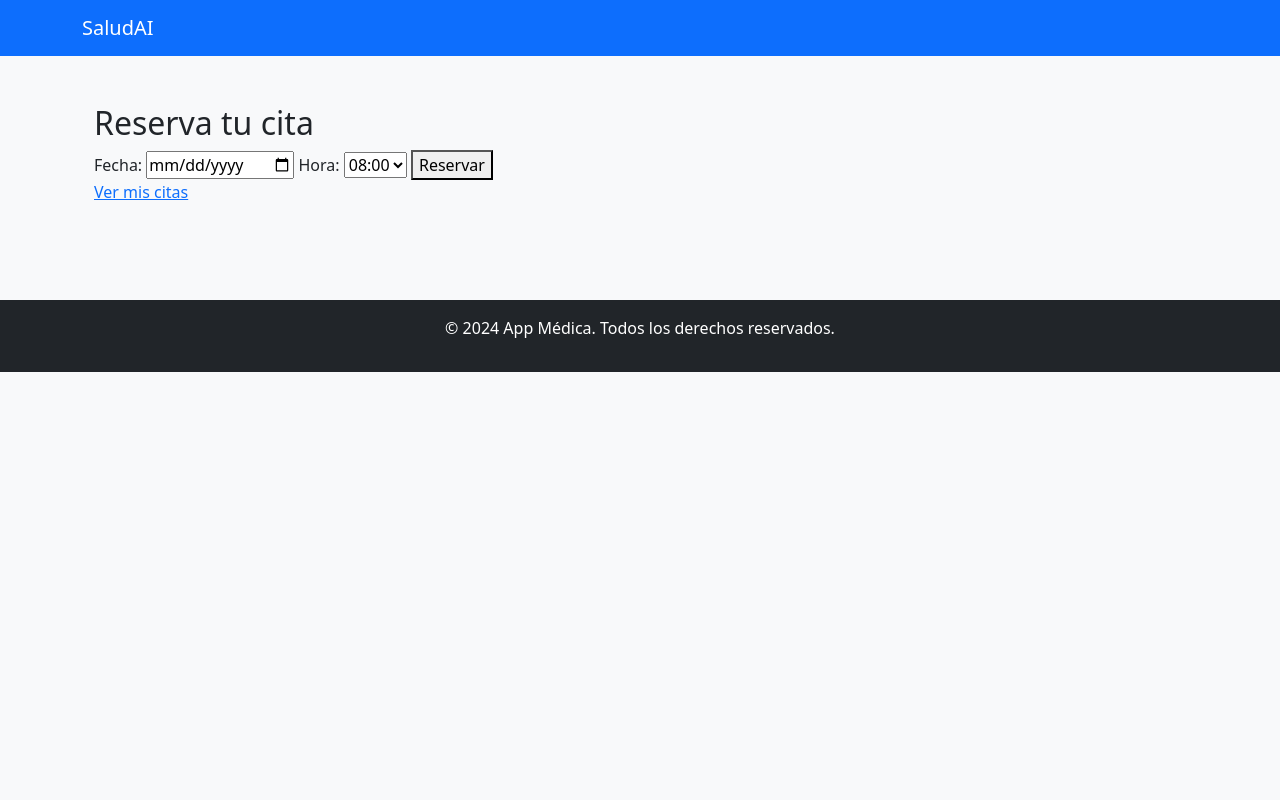
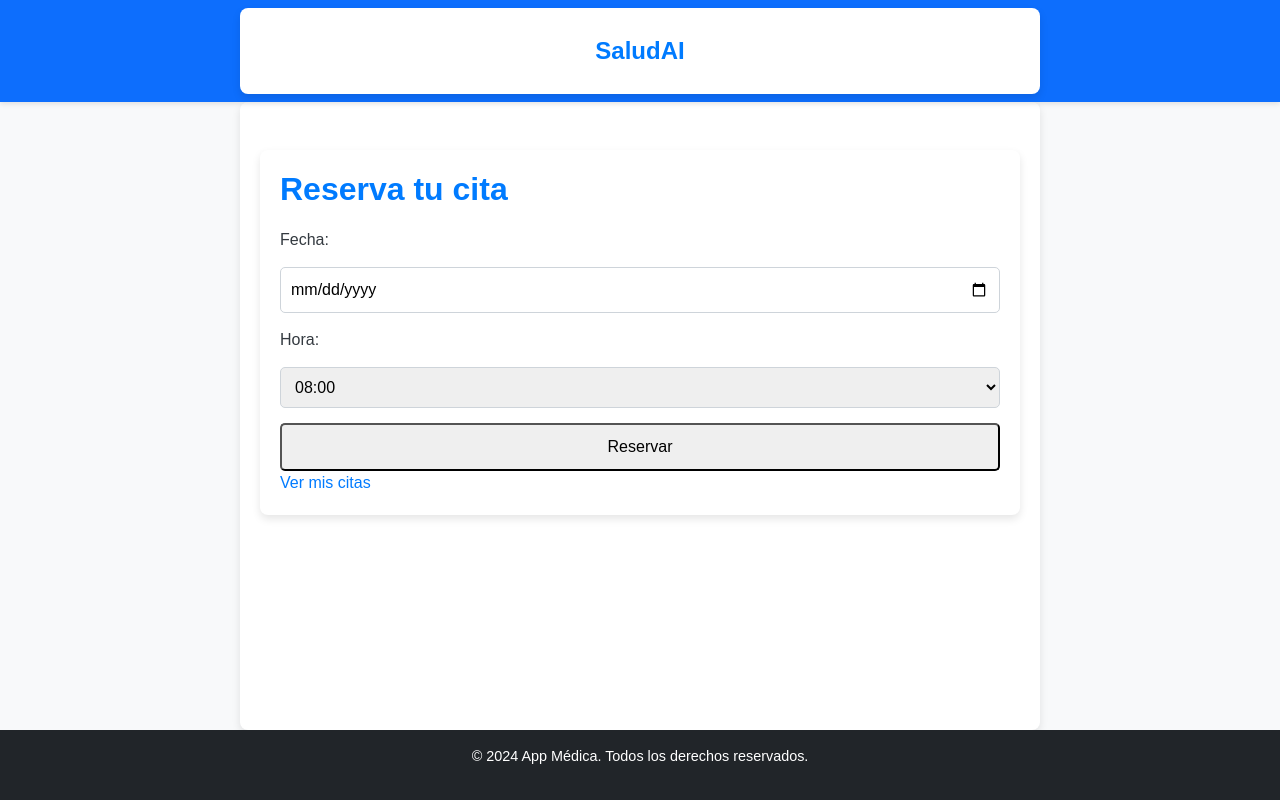
Before and after one commit to juaki0315/SaludAI, a Flask app: page /appointments in a window 1280 px wide. Run offline with Flask 3, Linux system fonts and the light colour scheme.

Commit message:
cambios estilos

```diff
--- a/app/templates/base.html
+++ b/app/templates/base.html
@@ -9,6 +9,29 @@
     <link href="https://cdn.jsdelivr.net/npm/bootstrap@5.3.2/dist/css/bootstrap.min.css" rel="stylesheet">
     <!-- Custom CSS -->
     <link rel="stylesheet" href="{{ url_for('static', filename='css/styles.css') }}">
+    <style>
+        body {
+            display: flex;
+            flex-direction: column;
+            min-height: 100vh;
+        }
+
+        main.container {
+            flex: 1;
+        }
+
+        .navbar-brand {
+            margin: 0 auto;
+            color: #007bff !important;
+            text-align: center;
+        }
+
+        footer {
+            position: relative;
+            bottom: 0;
+            width: 100%;
+        }
+    </style>
 </head>
 
 <body class="bg-light">
@@ -20,7 +43,7 @@
     <main class="container py-5">
         {% block content %}{% endblock %}
     </main>
-    <footer class="bg-dark text-white text-center py-3 mt-5">
+    <footer class="bg-dark text-white text-center py-3 mt-auto">
         <p>&copy; 2024 App Médica. Todos los derechos reservados.</p>
     </footer>
     <!-- Bootstrap JS -->
```
Also changed, not shown: app/static/css/styles.css (renamed from app/static/css/styele.css).
